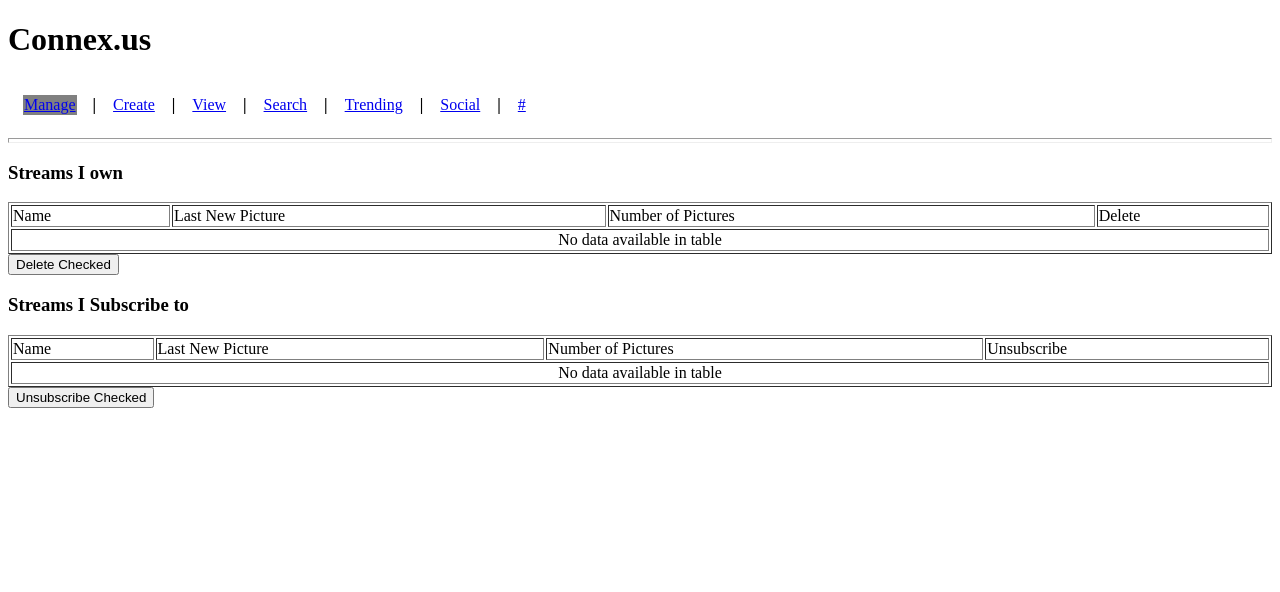
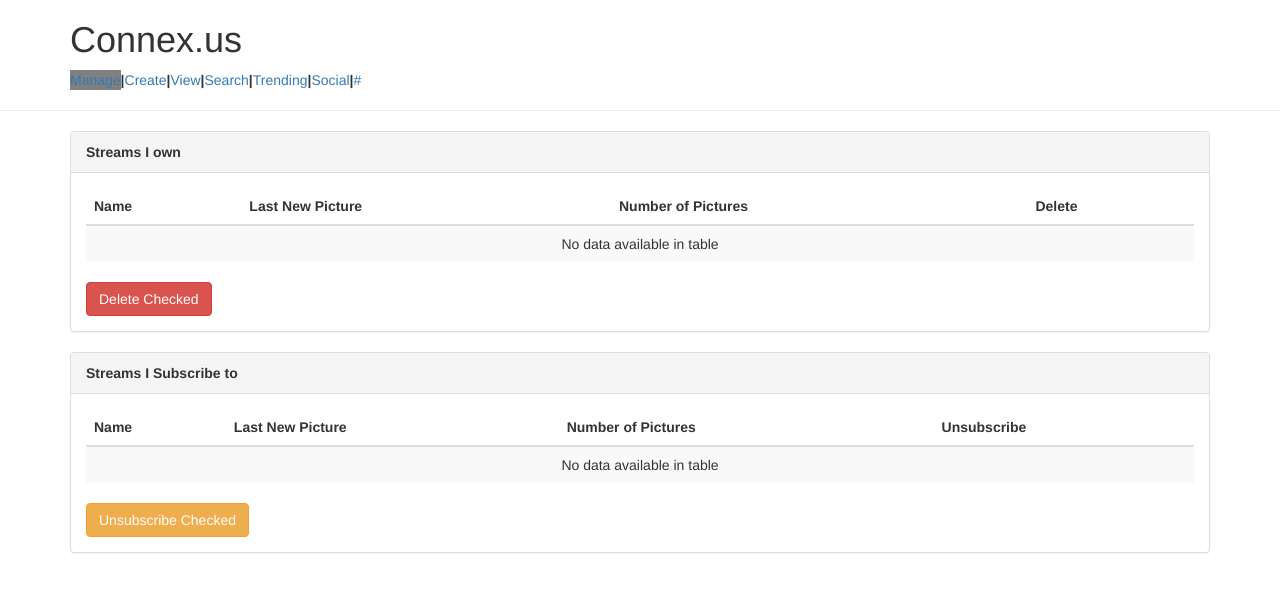
Before and after one commit to RongshengXu/MiniProject_phase2, a Python web app: template templates/management.html in a window 1280 px wide. Shown: the top 592 px of the page. Run offline with Jinja, Linux system fonts and the light colour scheme; the template is opened without the code that fills it: most values are stand-ins (such as "Sample title", 1, 10 or a date in 2020).

Commit message:
Testing Bootstrap on Management Page v1

```diff
--- a/app.yaml
+++ b/app.yaml
@@ -5,6 +5,9 @@
 threadsafe: true
 
 handlers:
+- url: /assets/css
+  static_dir: assets/css
+
 - url: /social
   script: SocialHandler.app
   login: required
--- a/templates/management.html
+++ b/templates/management.html
@@ -1,7 +1,14 @@
 <!DOCTYPE html>
 {% autoescape true %}
 <html>
+<head>
+    <meta charset="utf-8">
+    <meta name="viewport" content="width=device-width, initial-scale=1.0">
+    <link rel="stylesheet" href="/assets/css/bootstrap.min.css" />
+    <script></script>
+</head>
 <body>
+    <div class="container">
         <h1>Connex.us</h1>
         <table cellspacing="15">
             <tr>
@@ -20,11 +27,21 @@
                 <td><a href={{url}}>{{url_linktext}}</a><td>
             </tr>
         </table>
+    </div>
     <hr size="5" />
-    <h3>Streams I own</h3>
+
+    <div class="container">
+        <div class="panel panel-default">
+            <div class="panel-heading"><b>Streams I own</b></div>
+            <div class="panel-body">
                 <form action="/deletestream", method="post">
-        <table border="1" style="width:100%">
-            <tr><td>Name</td><td>Last New Picture</td><td>Number of Pictures</td><td>Delete</td></tr>
+                    <table class="table table-striped table-hover">
+                        <thead>
+                            <tr>
+                                <th>Name</th><th>Last New Picture</th><th>Number of Pictures</th><th>Delete</th>
+                            </tr>
+                        </thead>
+                        </tbody>
                             {% if stream_query_len > 0  %}
                                 {% for stream in stream_query %}
                                     <tr>
@@ -37,13 +54,21 @@
                             {% else %}
                                 <tr><td align="center" colspan="4">No data available in table</td></tr>
                             {% endif %}
+                        </tboby>
                     </table>
-        <input type="submit" value ="Delete Checked">
+                    <input class="btn btn-danger" type="submit" value ="Delete Checked">
                 </form>
-    <h3>Streams I Subscribe to</h3>
+            </div>
+        </div>
+
+        <div class="panel panel-default">
+            <div class="panel-heading"><b>Streams I Subscribe to</b></div>
+            <div class="panel-body">
                 <form action="/unsubscribe", method="post">
-        <table border="1" style="width:100%">
-            <tr><td>Name</td><td>Last New Picture</td><td>Number of Pictures</td><td>Unsubscribe</td></tr>
+                    <table class="table table-striped">
+                        <thead>
+                            <tr><th>Name</th><th>Last New Picture</th><th>Number of Pictures</th><th>Unsubscribe</th></tr>
+                        </thead>
                         {% if stream_query_all_len > 0 %}
                             {% for stream in stream_query_all %}
                                 {% if user.nickname() in stream.subscribers %}
@@ -60,8 +85,11 @@
                             <tr><td align="center" colspan="4">No data available in table</td></tr>
                         {% endif %}
                     </table>
-        <input type="submit" value ="Unsubscribe Checked">
+                    <input class="btn btn-warning" type="submit" value ="Unsubscribe Checked">
                 </form>
+            </div>
+        </div>
+    </div>
 </body>
 </html>
 {% endautoescape %}
```
Lines whose indentation alone changed are shown as unchanged.
